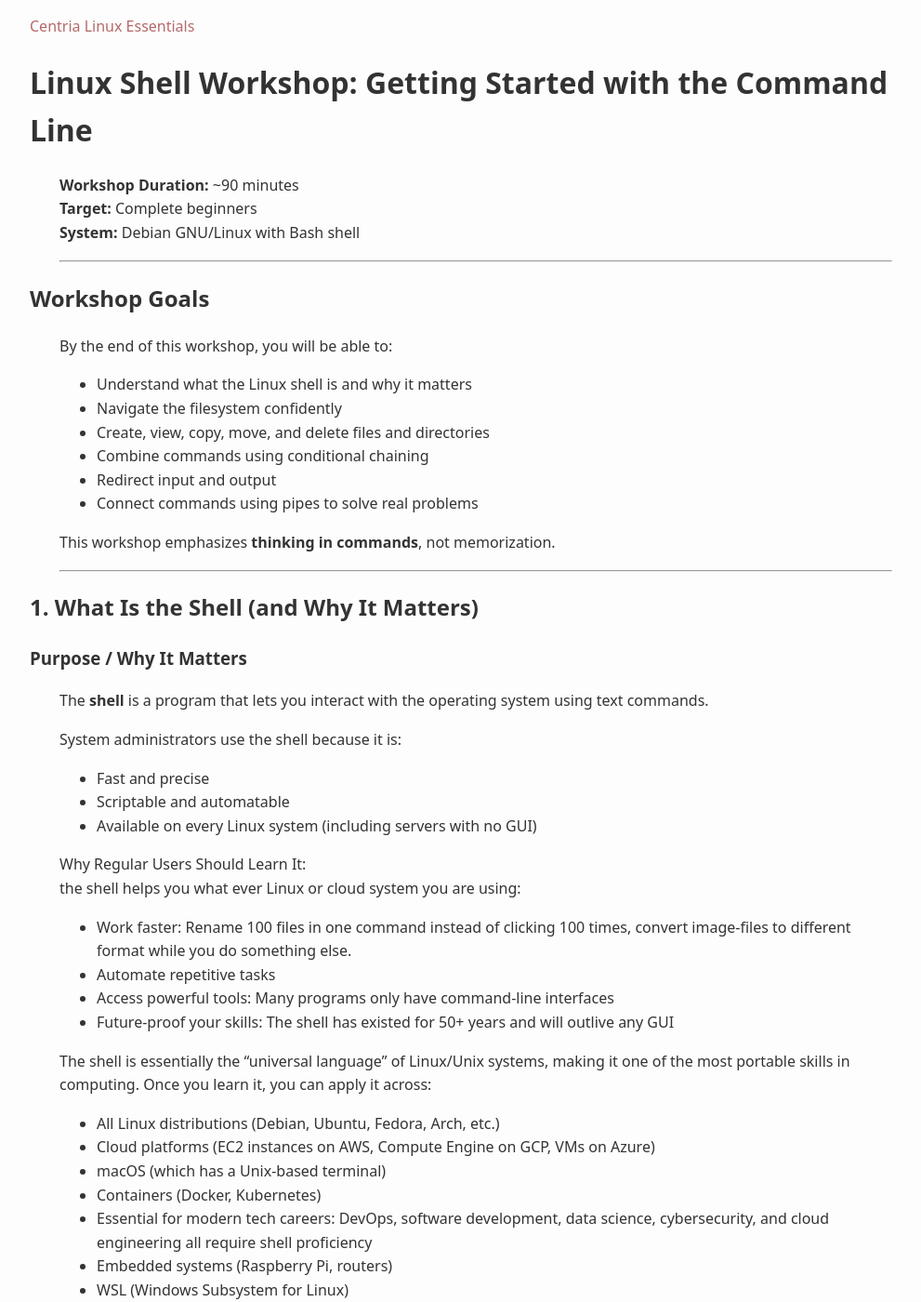
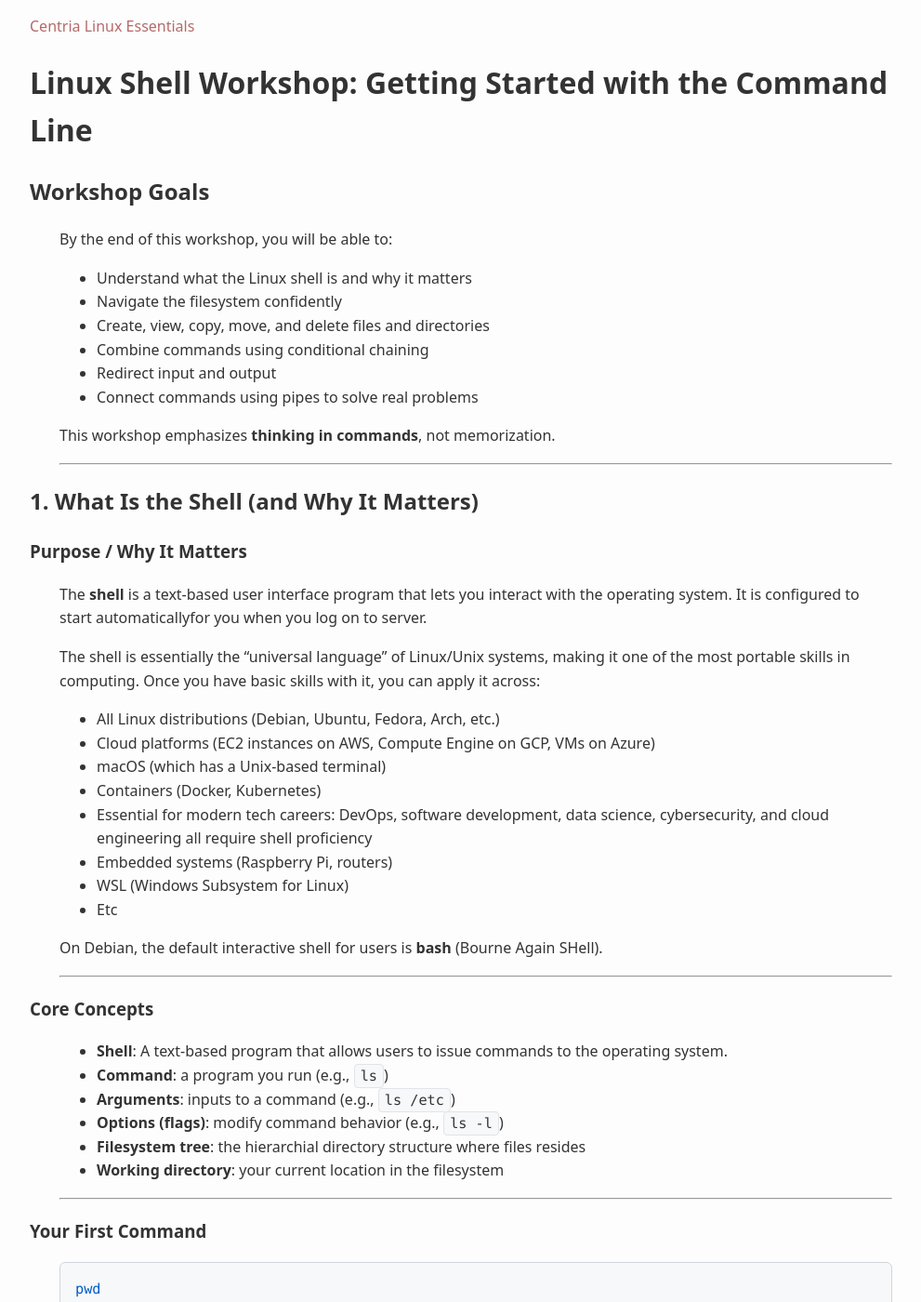
Before and after one commit to averkoc/lxprivate, a Jekyll site: the page built from docs/drafts/shella.md, in a window 1280 px wide and 1400 px high. Shown: the whole window at 93% size, without its empty margins (128-1119 px from the left). Built offline with Jekyll 4.4.1, drawn with Linux system fonts in a browser that asks for light colours.

Commit message:
Update shella.md

```diff
--- a/docs/drafts/shella.md
+++ b/docs/drafts/shella.md
@@ -6,11 +6,6 @@ title: ""
 
 # Linux Shell Workshop: Getting Started with the Command Line
 
-**Workshop Duration:** ~90 minutes
-**Target:** Complete beginners
-**System:** Debian GNU/Linux with Bash shell
-
----
 
 ## Workshop Goals
 
@@ -30,22 +25,9 @@ This workshop emphasizes **thinking in commands**, not memorization.
 
 ### Purpose / Why It Matters
 
-The **shell** is a program that lets you interact with the operating system using text commands.
+The **shell** is a text-based user interface program that lets you interact with the operating system. It is configured to start automaticallyfor you when you log on to server.
 
-System administrators use the shell because it is:
-* Fast and precise
-* Scriptable and automatable
-* Available on every Linux system (including servers with no GUI)
-
-Why Regular Users Should Learn It:
-the shell helps you what ever Linux or cloud system you are using:
-
-* Work faster: Rename 100 files in one command instead of clicking 100 times, convert image-files to different format while you do something else.
-* Automate repetitive tasks
-* Access powerful tools: Many programs only have command-line interfaces
-* Future-proof your skills: The shell has existed for 50+ years and will outlive any GUI
-
-The shell is essentially the "universal language" of Linux/Unix systems, making it one of the most portable skills in computing. Once you learn it, you can apply it across:
+The shell is essentially the "universal language" of Linux/Unix systems, making it one of the most portable skills in computing. Once you have basic skills with it, you can apply it across:
 
 * All Linux distributions (Debian, Ubuntu, Fedora, Arch, etc.)
 * Cloud platforms (EC2 instances on AWS, Compute Engine on GCP, VMs on Azure)
@@ -62,10 +44,13 @@ On Debian, the default interactive shell for users is **bash** (Bourne Again SHe
 
 ### Core Concepts
 
+* **Shell**: A text-based program that allows users to issue commands to the operating system.
 * **Command**: a program you run (e.g., `ls`)
 * **Arguments**: inputs to a command (e.g., `ls /etc`)
 * **Options (flags)**: modify command behavior (e.g., `ls -l`)
+* **Filesystem tree**: the hierarchial directory structure where files resides
 * **Working directory**: your current location in the filesystem
+
 
 ---
 
```
